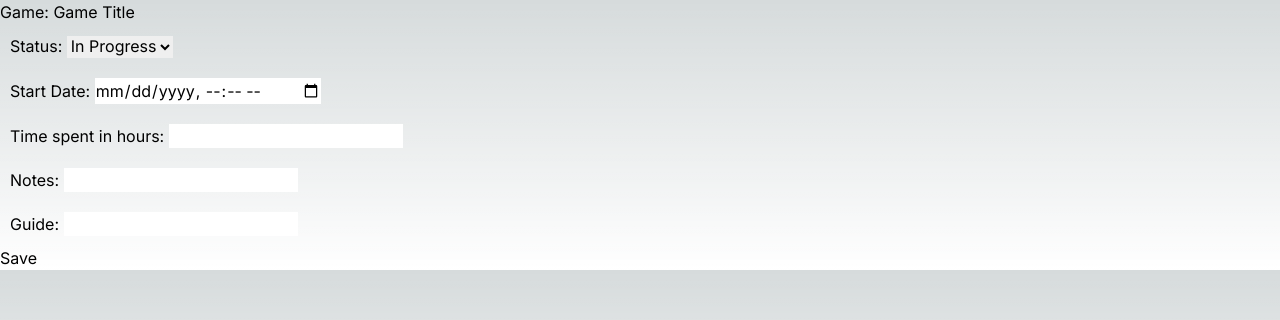
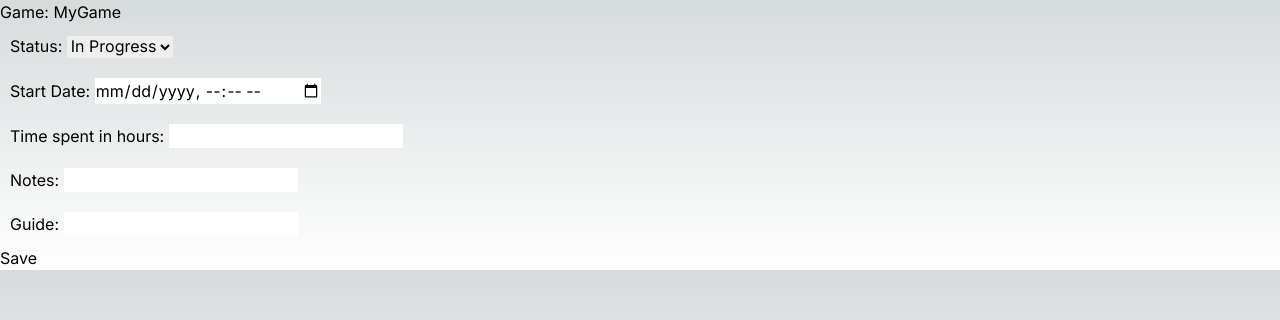
Before and after one commit to tinkereryorch/backlog-tracker, a Next.js app in the folder frontend/: page /game in a window 1280 px wide. Shown: the top 320 px of the page. Built offline with nearby package versions, Linux system fonts and the light colour scheme.

Commit message:
Added container className

```diff
--- a/frontend/src/app/game/page.js
+++ b/frontend/src/app/game/page.js
@@ -3,8 +3,8 @@ import GameTitle from "./components/GameTitle";
 
 export default function Game() {
     return (
-        <div>
-            <GameTitle title="Game Title" />
+        <div className="container">
+            <GameTitle title="MyGame" />
             <GameDetails />
         </div>
     );
```
